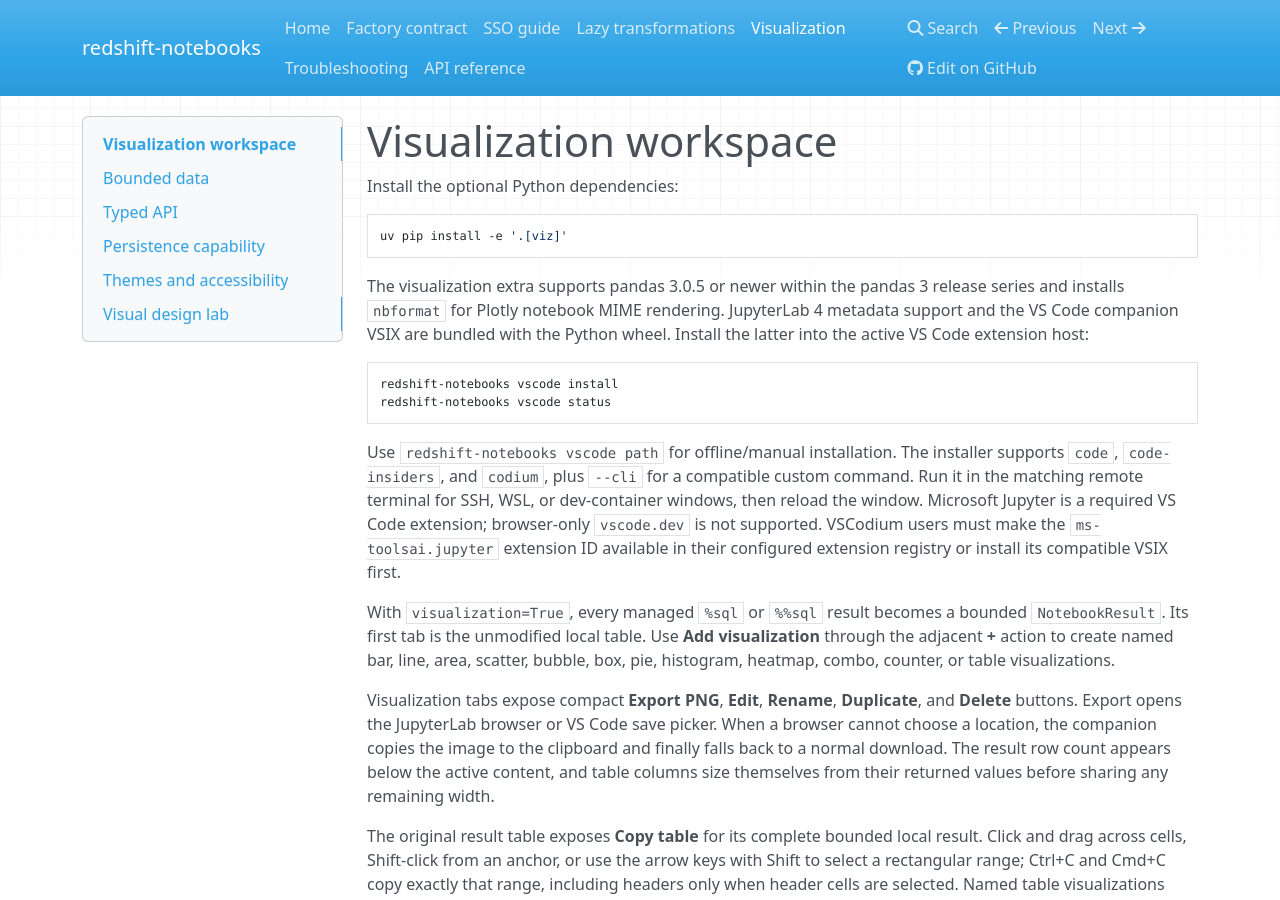
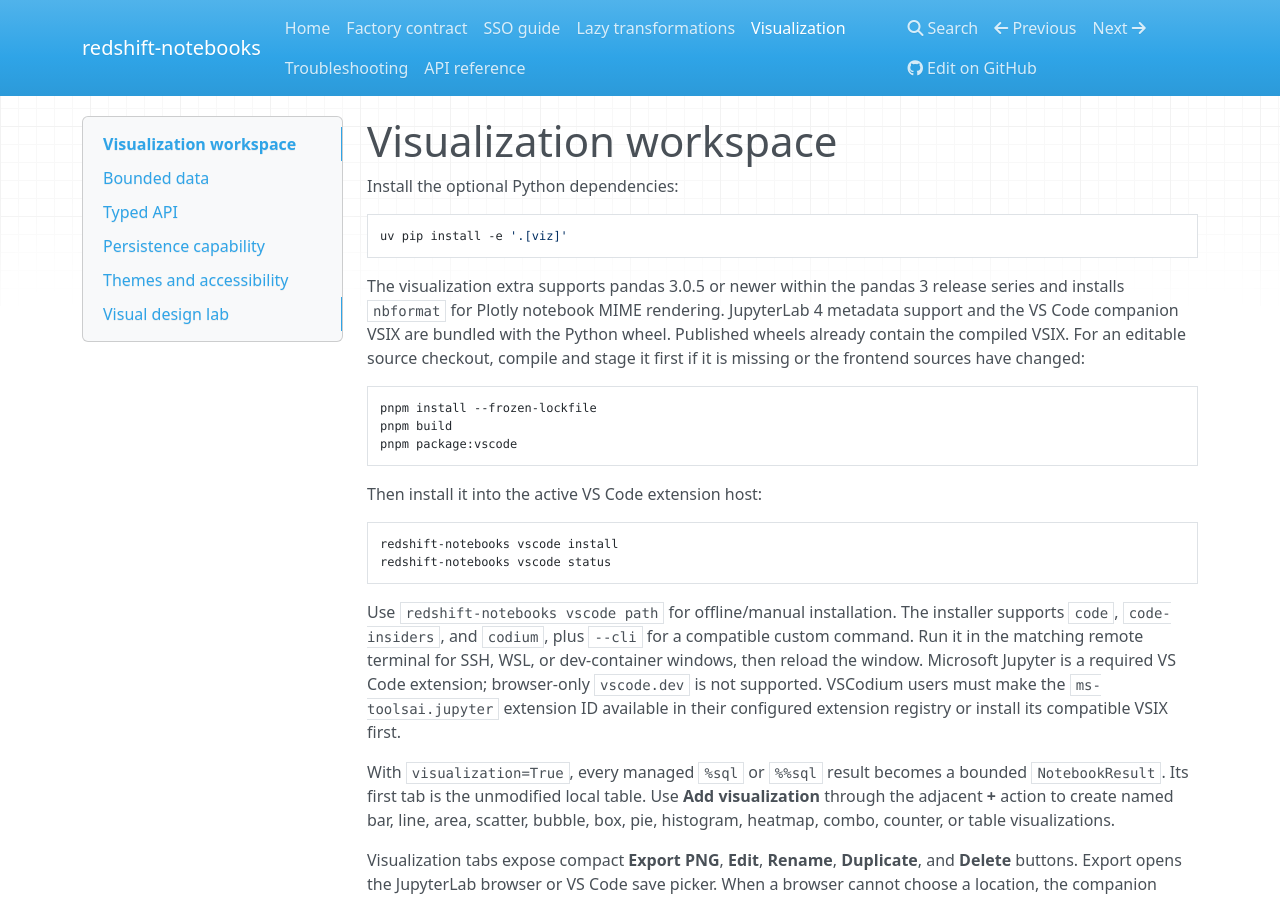
Before and after one commit to cesar-alves/sql-notebook-kit, an MkDocs documentation site: the page built from docs/visualization.md, in a window 1280 px wide and 900 px high. Built offline with MkDocs 1.6.1, drawn with Linux system fonts in a browser that asks for light colours; nearby versions of some CDN libraries.

Commit message:
Document VSIX build before source install

````diff
--- a/docs/visualization.md
+++ b/docs/visualization.md
@@ -9,7 +9,17 @@ uv pip install -e '.[viz]'
 The visualization extra supports pandas 3.0.5 or newer within the pandas 3
 release series and installs `nbformat` for Plotly notebook MIME rendering.
 JupyterLab 4 metadata support and the VS Code companion VSIX are bundled with
-the Python wheel. Install the latter into the active VS Code extension host:
+the Python wheel. Published wheels already contain the compiled VSIX. For an
+editable source checkout, compile and stage it first if it is missing or the
+frontend sources have changed:
+
+```bash
+pnpm install --frozen-lockfile
+pnpm build
+pnpm package:vscode
+```
+
+Then install it into the active VS Code extension host:
 
 ```bash
 redshift-notebooks vscode install
````
Also changed, not shown: README.md (+11 -1 lines).
